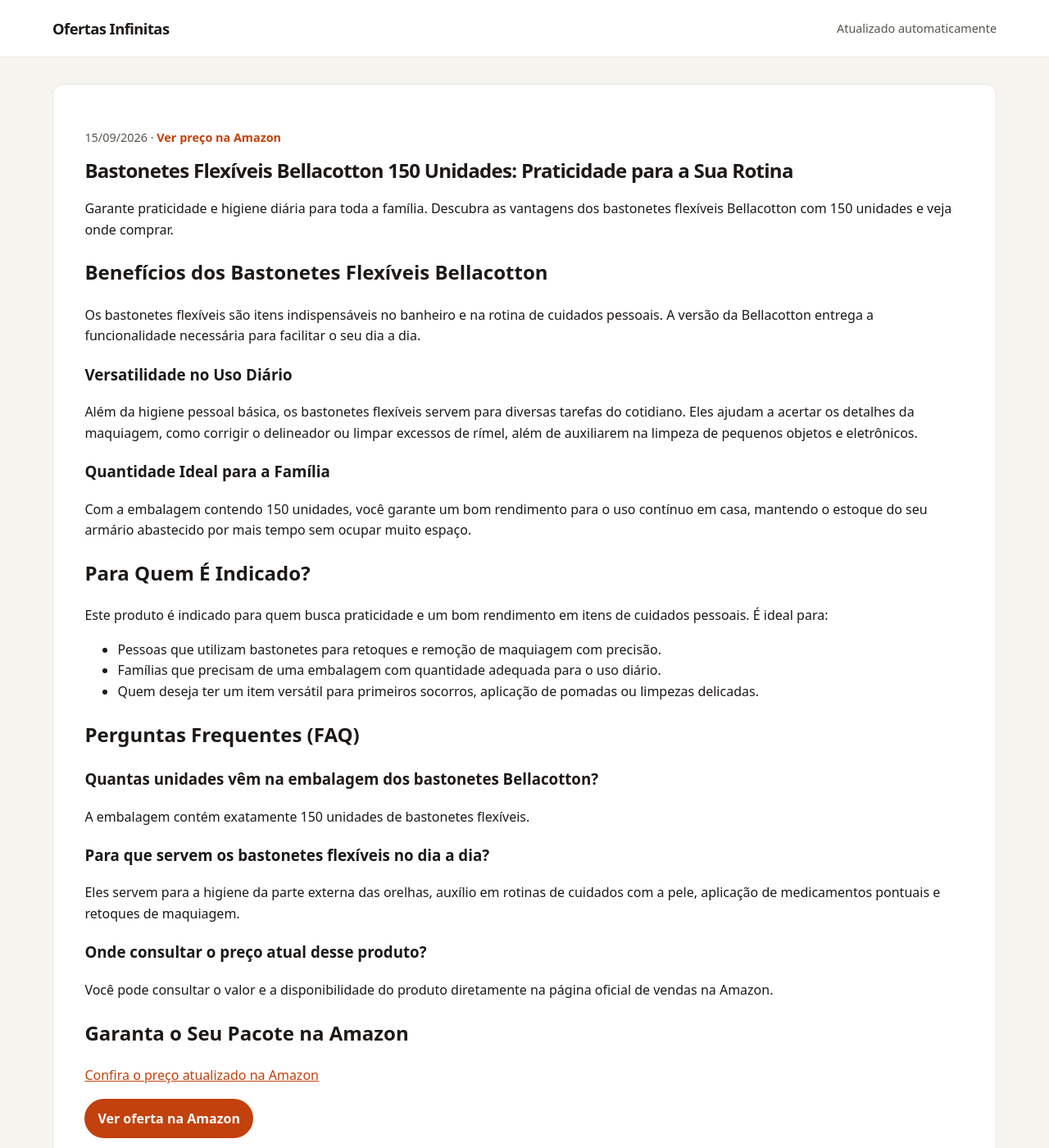
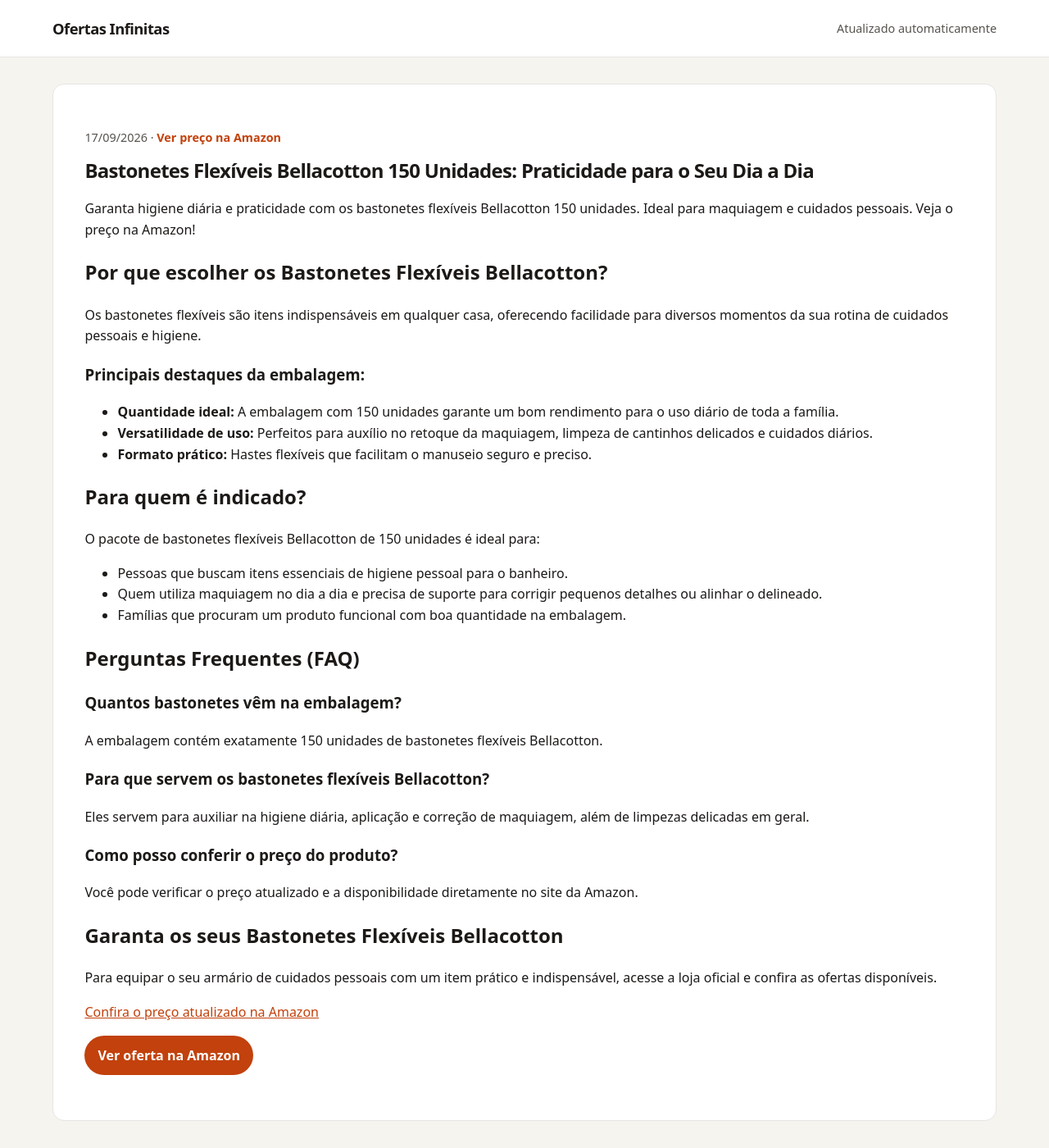
Before and after one commit to Monuver/afiliado, a Jekyll site: the page built from _posts/2026-08-19-flexiveis-cotonete-bastonetes-bellacotton-150unidades-b0cx9wkp1b.md, in a window 1280 px wide and 1400 px high. Shown: the whole window at 82% size. Built offline with Jekyll 4.4.1, drawn with Linux system fonts in a browser that asks for light colours.

Commit message:
chore: novas ofertas geradas automaticamente

```diff
--- a/_posts/2026-08-19-flexiveis-cotonete-bastonetes-bellacotton-150unidades-b0cx9wkp1b.md
+++ b/_posts/2026-08-19-flexiveis-cotonete-bastonetes-bellacotton-150unidades-b0cx9wkp1b.md
@@ -1,8 +1,8 @@
 ---
 layout: post
-title: 'Bastonetes Flexíveis Bellacotton 150 Unidades: Praticidade para a Sua Rotina'
-description: Garante praticidade e higiene diária para toda a família. Descubra as vantagens dos bastonetes flexíveis Bellacotton com 150 unidades e veja onde comprar.
-date: 2026-09-15 10:12:33 -0300
+title: 'Bastonetes Flexíveis Bellacotton 150 Unidades: Praticidade para o Seu Dia a Dia'
+description: Garanta higiene diária e praticidade com os bastonetes flexíveis Bellacotton 150 unidades. Ideal para maquiagem e cuidados pessoais. Veja o preço na...
+date: 2026-09-17 10:07:37 -0300
 categories:
 - ofertas
 image: ''
@@ -10,39 +10,40 @@ preco: Ver preço na Amazon
 affiliate_url: https://amzn.to/4qoOHSN
 ---
 
-# Bastonetes Flexíveis Bellacotton 150 Unidades: Praticidade para a Sua Rotina
+# Bastonetes Flexíveis Bellacotton 150 Unidades: Praticidade para o Seu Dia a Dia
 
-Garante praticidade e higiene diária para toda a família. Descubra as vantagens dos bastonetes flexíveis Bellacotton com 150 unidades e veja onde comprar.
+Garanta higiene diária e praticidade com os bastonetes flexíveis Bellacotton 150 unidades. Ideal para maquiagem e cuidados pessoais. Veja o preço na Amazon!
 
-## Benefícios dos Bastonetes Flexíveis Bellacotton
+## Por que escolher os Bastonetes Flexíveis Bellacotton?
 
-Os bastonetes flexíveis são itens indispensáveis no banheiro e na rotina de cuidados pessoais. A versão da Bellacotton entrega a funcionalidade necessária para facilitar o seu dia a dia.
+Os bastonetes flexíveis são itens indispensáveis em qualquer casa, oferecendo facilidade para diversos momentos da sua rotina de cuidados pessoais e higiene.
 
-### Versatilidade no Uso Diário
-Além da higiene pessoal básica, os bastonetes flexíveis servem para diversas tarefas do cotidiano. Eles ajudam a acertar os detalhes da maquiagem, como corrigir o delineador ou limpar excessos de rímel, além de auxiliarem na limpeza de pequenos objetos e eletrônicos.
+### Principais destaques da embalagem:
+- **Quantidade ideal:** A embalagem com 150 unidades garante um bom rendimento para o uso diário de toda a família.
+- **Versatilidade de uso:** Perfeitos para auxílio no retoque da maquiagem, limpeza de cantinhos delicados e cuidados diários.
+- **Formato prático:** Hastes flexíveis que facilitam o manuseio seguro e preciso.
 
-### Quantidade Ideal para a Família
-Com a embalagem contendo 150 unidades, você garante um bom rendimento para o uso contínuo em casa, mantendo o estoque do seu armário abastecido por mais tempo sem ocupar muito espaço.
+## Para quem é indicado?
 
-## Para Quem É Indicado?
+O pacote de bastonetes flexíveis Bellacotton de 150 unidades é ideal para:
 
-Este produto é indicado para quem busca praticidade e um bom rendimento em itens de cuidados pessoais. É ideal para:
-
-- Pessoas que utilizam bastonetes para retoques e remoção de maquiagem com precisão.
-- Famílias que precisam de uma embalagem com quantidade adequada para o uso diário.
-- Quem deseja ter um item versátil para primeiros socorros, aplicação de pomadas ou limpezas delicadas.
+- Pessoas que buscam itens essenciais de higiene pessoal para o banheiro.
+- Quem utiliza maquiagem no dia a dia e precisa de suporte para corrigir pequenos detalhes ou alinhar o delineado.
+- Famílias que procuram um produto funcional com boa quantidade na embalagem.
 
 ## Perguntas Frequentes (FAQ)
 
-### Quantas unidades vêm na embalagem dos bastonetes Bellacotton?
-A embalagem contém exatamente 150 unidades de bastonetes flexíveis.
+### Quantos bastonetes vêm na embalagem?
+A embalagem contém exatamente 150 unidades de bastonetes flexíveis Bellacotton.
 
-### Para que servem os bastonetes flexíveis no dia a dia?
-Eles servem para a higiene da parte externa das orelhas, auxílio em rotinas de cuidados com a pele, aplicação de medicamentos pontuais e retoques de maquiagem.
+### Para que servem os bastonetes flexíveis Bellacotton?
+Eles servem para auxiliar na higiene diária, aplicação e correção de maquiagem, além de limpezas delicadas em geral.
 
-### Onde consultar o preço atual desse produto?
-Você pode consultar o valor e a disponibilidade do produto diretamente na página oficial de vendas na Amazon.
+### Como posso conferir o preço do produto?
+Você pode verificar o preço atualizado e a disponibilidade diretamente no site da Amazon.
 
-## Garanta o Seu Pacote na Amazon
+## Garanta os seus Bastonetes Flexíveis Bellacotton
+
+Para equipar o seu armário de cuidados pessoais com um item prático e indispensável, acesse a loja oficial e confira as ofertas disponíveis.
 
 [Confira o preço atualizado na Amazon](https://amzn.to/4qoOHSN)
```
Also changed, not shown: _posts/2026-08-18-cafeteira-italiana-expresso-aluminio-xicaras-b08b79hyvc.md (+22 -28 lines), _posts/2026-08-19-cadeira-escritorio-presidente-duoffice-du500a-b09vnbcfdj.md (+33 -26 lines), _posts/2026-08-19-shampoo-clorexidina-seborreia-queda-500ml-b09l9qkmd1.md (+40 -25 lines).
